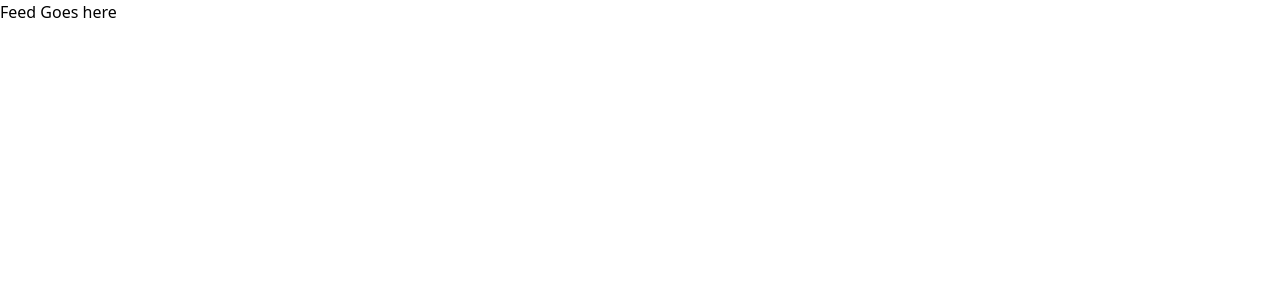
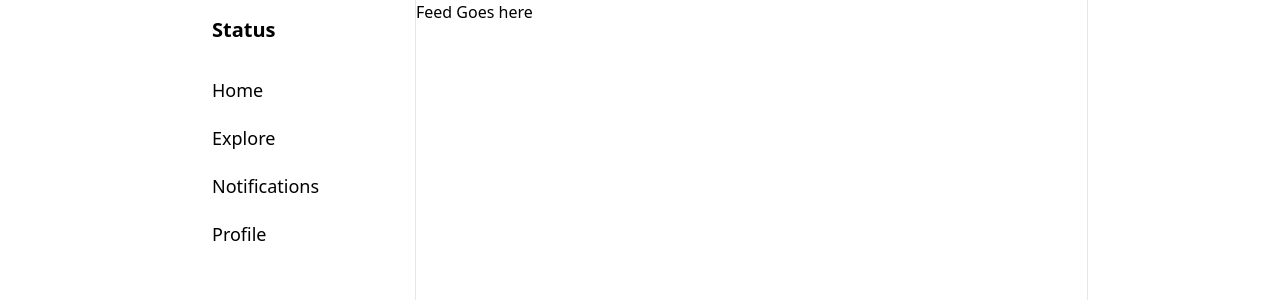
Before and after one commit to aswathy1807/AvengersTweet, a Next.js app: page / in a window 1280 px wide. Shown: the top 300 px of the page. Built offline with nearby package versions, Linux system fonts and the light colour scheme.

Commit message:
step 8.built nav shell and wired it into root layout.

```diff
--- a/app/layout.tsx
+++ b/app/layout.tsx
@@ -1,29 +1,17 @@
-import type { Metadata } from "next";
-import { Geist, Geist_Mono } from "next/font/google";
 import "./globals.css";
+import NavShell from "@/components/NavShell";
 
-const geistSans = Geist({
-  variable: "--font-geist-sans",
-  subsets: ["latin"],
-});
-
-const geistMono = Geist_Mono({
-  variable: "--font-geist-mono",
-  subsets: ["latin"],
-});
-
-export const metadata: Metadata = {
-  title: "Create Next App",
-  description: "Generated by create next app",
+export const metadata = {
+  title: "Status",
+  description: "an avengers social media app",
 };
 
-export default function RootLayout({ children }: LayoutProps<"/">) {
+export default function RootLayout({children}:{children:React.ReactNode}) {
   return (
-    <html
-      lang="en"
-      className={`${geistSans.variable} ${geistMono.variable} h-full antialiased`}
-    >
-      <body className="min-h-full flex flex-col">{children}</body>
+    <html lang="en">
+      <body>
+        <NavShell>{children}</NavShell>
+      </body>
     </html>
   );
 }
--- a/components/NavShell.tsx
+++ b/components/NavShell.tsx
@@ -0,0 +1,33 @@
+import Link from "next/link";
+
+const navItems=[
+    {label:"Home",href:"/"},
+    {label:"Explore",href:"/explore"},
+    {label:"Notifications",href:"/notifications"},
+    {label:"Profile",href:"/profile"},
+];
+
+export default function NavShell({children}:{children:React.ReactNode}){
+    return(
+        <div className="flex min-h-screen max-w-4xl mx-auto">
+            <nav className="w-56 shrink-0 border-r border-gray-200 px-2 py-4 sticky top-0 h-screen">
+                <div className="text-xl font-bold px-3 mb-6">Status</div>
+                <ul className="flex flex-col gap-1">
+                    {navItems.map((item) => (
+                        <li key={item.href}>
+                            <Link
+                            href={item.href}
+                            className="block px-3 py-2 rounded-full text-lg hover:bg-gray-100 transition-colors"
+                            >
+                                {item.label}
+                            </Link>
+                        </li>
+                    ))}
+                </ul>
+            </nav>
+            <main className="flex-1 border-r border-gray-200 min-h-screen">
+                {children}
+            </main>
+        </div>
+    );
+}
```
